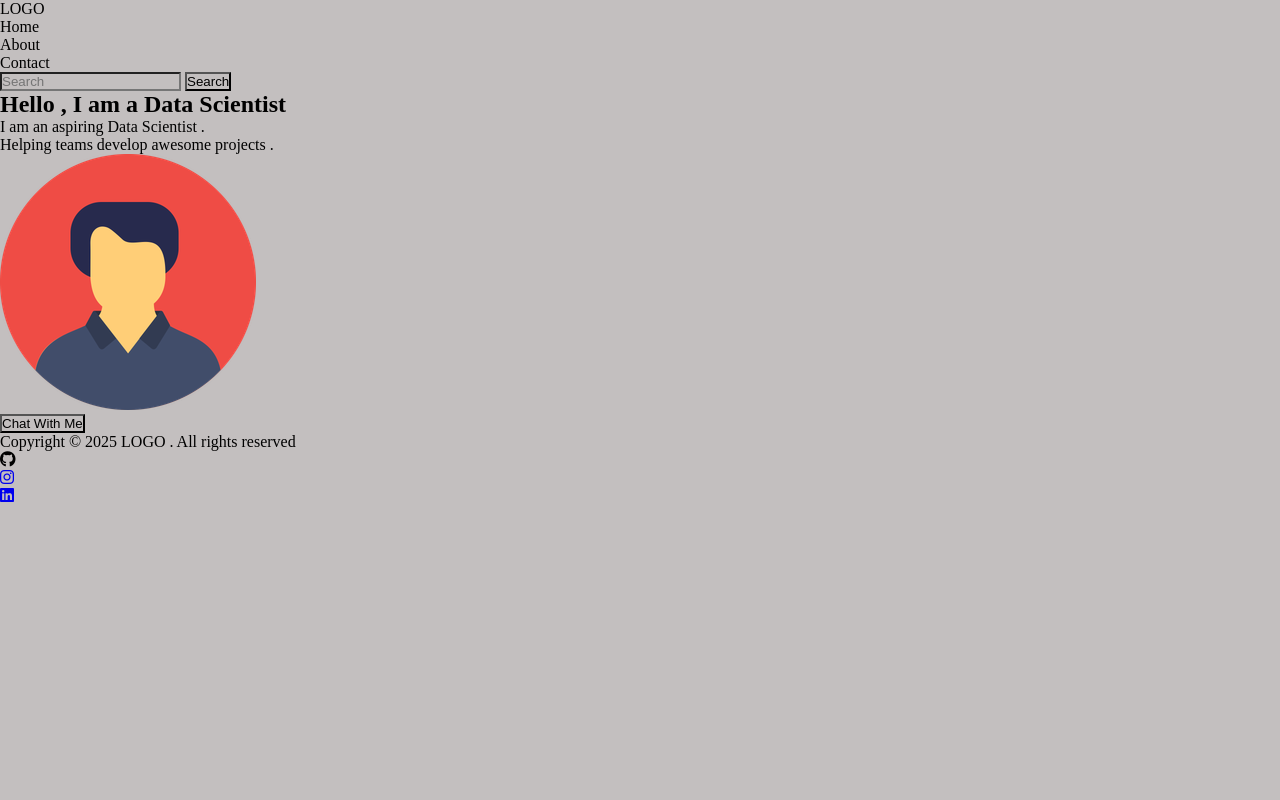
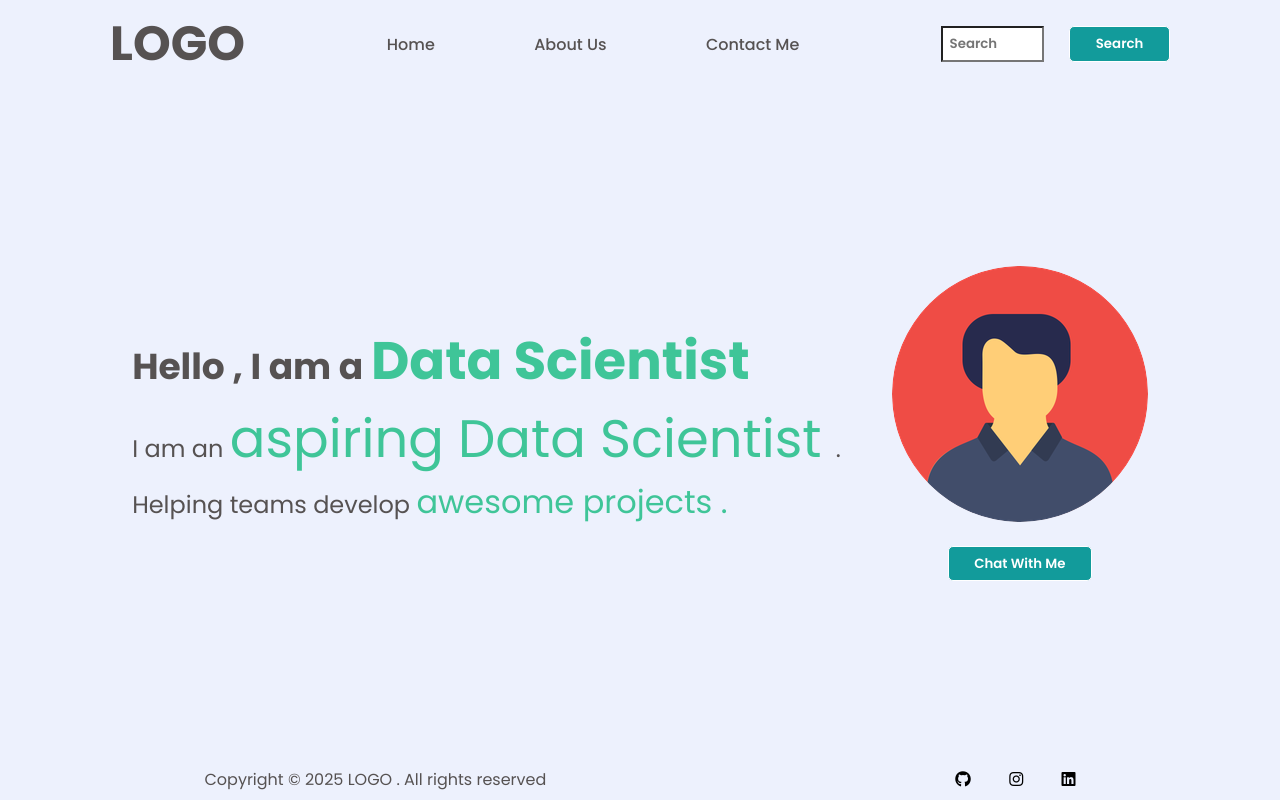
Before and after one commit to rajajainds/Web-Dev-Mock-Ups-1, a plain HTML site: page index.html in a window 1280 px wide. Drawn offline with Linux system fonts and the light colour scheme.

Commit message:
Added CSS Styling to this mockup project

```diff
--- a/index.html
+++ b/index.html
@@ -16,24 +16,46 @@
 
     <!-- font awesome external link   -->
      <script src="https://kit.fontawesome.com/57e559f3f6.js" crossorigin="anonymous"></script>
+
+    <!--google fonts - poppins  -->
+    <link rel="preconnect" href="https://fonts.googleapis.com">
+    <link rel="preconnect" href="https://fonts.gstatic.com" crossorigin>
+    <link href="https://fonts.googleapis.com/css2?family=Poppins:ital,wght@0,100;0,200;0,300;0,400;0,500;0,600;0,700;0,800;0,900;1,100;1,200;1,300;1,400;1,500;1,600;1,700;1,800;1,900&display=swap" rel="stylesheet">
   </head>
   <body>
     <!-- header -->
-    <header>
+    <header class="header">
         <!-- navigation bar  -->
       <nav>
         <!-- logo -->
-        <div>LOGO</div>
+        <div class="logo">LOGO</div>
 
          <!-- navigation menu -->
         <ul>
-            <li>Home</li>
-            <li>About</li>
-            <li>Contact</li>
+            <li><a href="home.html">Home</a></li>
+            <li><a href="about.html">About Us</a></li>
+            <li><a href="contact.html">Contact Me</a></li>
         </ul>
 
+          <!-- menu sidebar for small screens  -->
+          <div class="sidebar">
+          <input type="checkbox" id="sidebar-btn">
+          <label for="sidebar-btn" id="sidebar-btn-label"><i class="fa-solid fa-bars"></i></label>
+
+           <div class="sidebar-menu">
+            <ul>
+
+            <li><a href="home.html">Home</a></li>
+            <li><a href="about.html">About Us</a></li>
+            <li><a href="contact.html">Contact Me</a></li>
+            </ul>
+            </div>
+          </div>
+
+
+
         <!-- search box  -->
-       <div>
+       <div class="search-box">
         <input type="text" name="search" placeholder="Search"/>
         <button>Search</button>
        </div>
@@ -42,9 +64,9 @@
     </header>
 
     <!-- hero section -->
-    <section>
+    <section class="hero-section">
       <!-- left division content  -->
-       <div>
+       <div class="left-hero-division">
         <h1>Hello , I am a <span>Data Scientist</span></h1>
         <p>I am an <span>aspiring Data Scientist </span>.
             <br>
@@ -52,7 +74,7 @@
         </p>
        </div>
        <!-- right division content  -->
-       <div>
+       <div class="right-hero-division">
         <img src="assets/avtar.png" alt="Avatar_Me">
         <!-- chat button  -->
          <div>
@@ -62,7 +84,7 @@
     </section>
 
 
-    <footer>
+    <footer class="footer">
       <!-- footer text -->
      <p>Copyright &copy; 2025 LOGO . All rights reserved</p>
 
@@ -75,10 +97,5 @@
     </footer>
 
 
-
-
-
-
-
   </body>
 </html>
--- a/styles/style.css
+++ b/styles/style.css
@@ -1,6 +1,327 @@
+/* all set to initial without margin , padding */
 *{
 
 margin: 0;
 padding: 0;
-background-color: #c3bfbf;
+background-color: #edf1fd;
+font-family: poppins;
+box-sizing: border-box;
+color:rgb(86, 82, 82);
+
 }
+
+
+html{
+    font-size:16px;
+}
+
+/* changng colors of social media icons in footer */
+i{
+    color:black;
+
+}
+
+.fa-bars{
+    font-size:25px;
+}
+
+
+/* styling the body tag  */
+body{
+    height:100vh;
+    width: 100vw;
+    display:flex;
+    flex-direction: column;
+    justify-content: space-between;
+    padding-top: 1vh;
+
+}
+
+/* list items styling  */
+li{
+    list-style-type:none;
+    cursor:pointer;
+}
+
+/* hyper links styling */
+
+a{
+    text-decoration: none;
+
+}
+
+/* styling buttons on web page */
+
+button{
+    background-color: rgb(18,155,155);
+padding: 0.5vw 2vw ;
+cursor: pointer;
+color:white;
+border:1px solid white;
+border-radius: 5px;
+width:fit-content;
+font-weight: 600;
+}
+
+/* button hover styling effects  */
+button:hover{
+    background-color: white;
+    border:1px solid black;
+    color:black;
+}
+
+
+/*sidebar menu for small screens  */
+
+
+#sidebar-btn{
+    display:none;
+
+}
+
+#sidebar-btn-label{
+    position:fixed;
+    z-index:3;
+}
+
+.sidebar ul{
+    list-style-type: none;
+    background-color: black;
+    display:list-item;
+    display:flex;
+    justify-content: center;
+    align-items: center;
+    flex-direction: column;
+    font-size:1.5rem;
+    gap:1vh;
+}
+
+
+.sidebar ul li {
+
+    display:inline;
+    background-color: black;
+}
+
+
+.sidebar{
+    display:flex;
+    justify-content: center;
+    align-items: center;
+}
+
+.sidebar-menu{
+    font-size:1rem;
+    position:fixed;
+    color:white;
+    font-weight:400;
+    display: flex;
+    justify-content:center;
+    align-items: center;
+    background-color: black;
+    width:20vw;
+    height:30vh;
+    top:-30vh;
+    transition: top 0.3s ease;
+    z-index: 2;
+}
+
+
+
+
+#sidebar-btn:checked ~.sidebar-menu{
+    top:0;
+}
+
+
+/* navgiation bar and header  styling */
+
+.header{
+display:flex;
+padding-left: 5vw;
+padding-right:5vw;
+
+}
+
+nav{
+    display:flex;
+    width:100%;
+    justify-content: space-around;
+    align-items:center;
+}
+
+/* logo styling */
+nav .logo{
+
+    font-weight:700;
+    font-size:3rem;
+}
+
+/* navigation bar menu items */
+nav ul{
+    display:flex;
+    align-items:center;
+    justify-content:space-around;
+    font-weight: 500;
+    width:40vw;
+}
+
+/* styling nav links  */
+nav ul li:hover{
+ background-color: white;
+ color:black;
+ font-weight: 900;
+ text-decoration: underline;
+}
+
+/* styling search box and button */
+.search-box{
+display:flex;
+gap:2vw;
+}
+
+/* styling input inside search box */
+input{
+    color:black;
+    font-weight: 600;
+    background-color: white;
+    padding:0.5vw;
+    width:8vw;
+}
+
+
+/* styling hero section  */
+.hero-section{
+    display:flex;
+    align-items:center;
+    justify-content:center;
+    gap:4vw;
+    margin-left:2vw;
+    margin-right:2vw;
+
+}
+
+
+/* styling left hero division  */
+
+.left-hero-division{
+    font-size: 1.5rem;
+}
+
+.left-hero-division p{
+font-weight:400;
+}
+.left-hero-division span{
+ color:rgb(63, 197, 152);
+ font-size:2rem ;
+}
+
+.left-hero-division span:first-child{
+ font-size:3.3rem ;
+}
+
+
+/* styling right hero division  */
+
+.right-hero-division{
+  display:flex;
+  flex-direction:column;
+  gap:3vh;
+  align-items: center;
+
+}
+
+.right-hero-division img{
+    border-radius: 50%;
+}
+
+
+/* styling footer  */
+footer{
+    display:flex;
+    justify-content: space-around;
+    margin-bottom: 1vh;
+}
+
+footer ul{
+    display:flex;
+    gap:3vw;
+}
+
+/* making responsive */
+/* for phones ,small devices */
+
+@media only screen and (min-width:600px){
+.sidebar{
+    display:none ;
+}
+
+}
+
+
+@media only screen and (max-width:600px){
+
+.search-box{
+display:flex;
+gap:1vw;
+flex-flow:wrap;
+justify-content: end;
+}
+
+footer{
+    flex-wrap: wrap;
+}
+
+
+.hero-section{
+    flex-flow:column;
+    align-content:center;
+}
+
+
+.left-hero-division{
+    justify-content:center;
+
+}
+
+.right-hero-division{
+    justify-content:center;
+
+}
+
+
+html{
+    font-size:10px;
+}
+
+
+/* nav bar disappears and menu for sidebar arrives */
+
+nav ul{
+    display:none;
+}
+
+
+
+}
+
+/* for mini devices, landscape*/
+@media only screen and (min-width:600px){
+
+}
+
+
+/*  medium devices */
+@media only screen and (min-width:768px){
+
+}
+
+/* for laptops ,desktops large devices*/
+@media only screen and (min-width:992px){
+
+}
+
+/* for televisions or large screens */
+@media only screen and (min-width:1200px){
+
+}
```
Also changed, not shown: styles/sidebar.html (added, +57 -0 lines).
